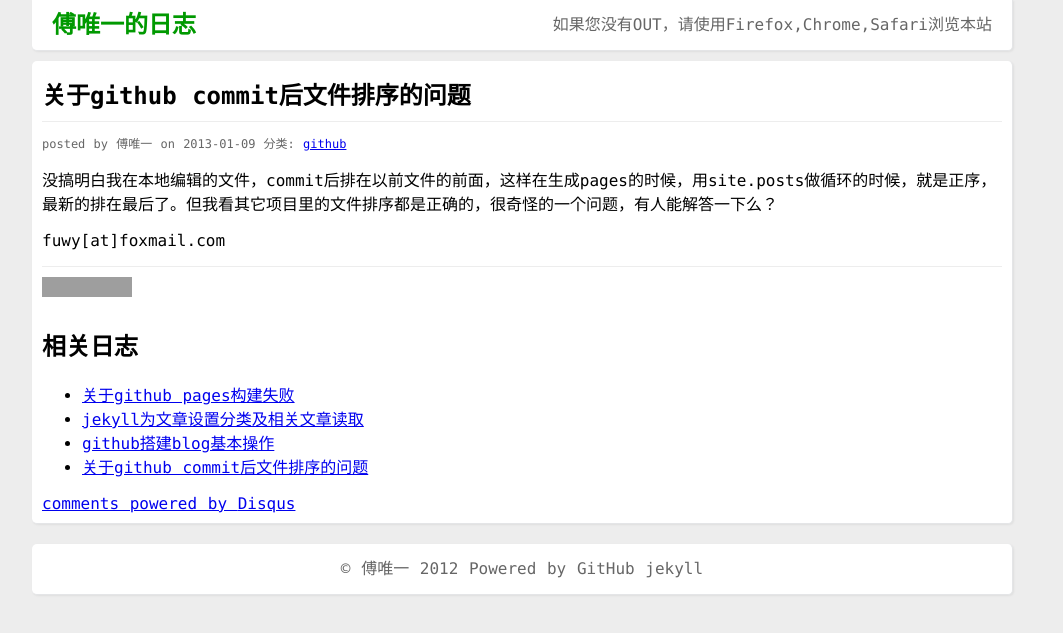
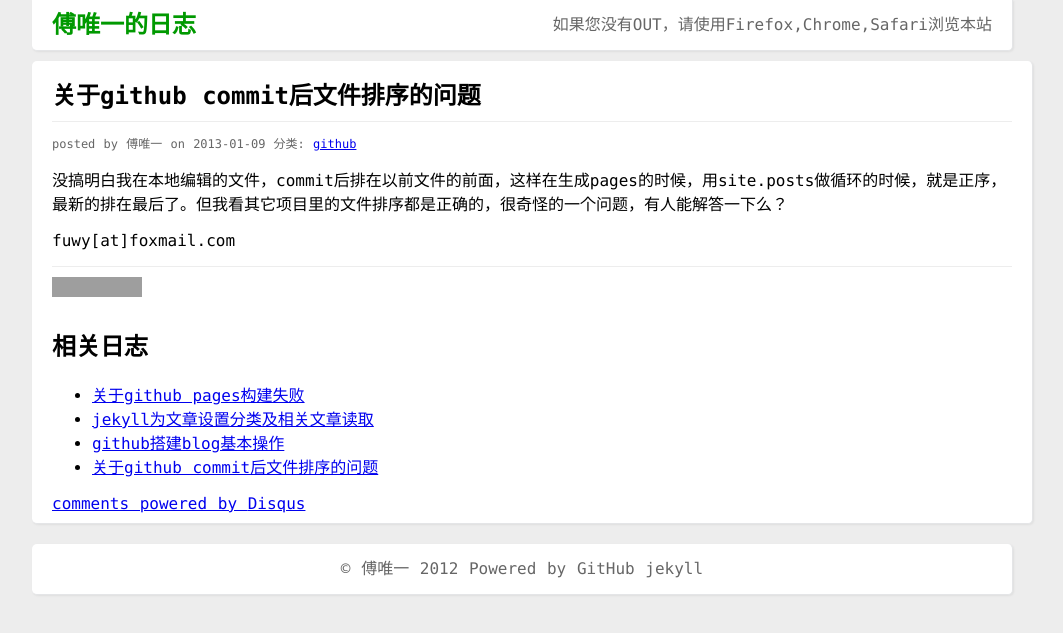
Before and after one commit to yuiitsu/logs, a Jekyll site: the page built from _posts/2013-01-09-about-github-commit.html, in a window 1280 px wide. Shown: the top 633 px of the page, without its empty margins (118-1181 px from the left). Built offline with Jekyll 4.4.1, drawn with Linux system fonts in a browser that asks for light colours; comment, search, counter and statistics services are not loaded; grey boxes are pictures that could not be loaded.

Commit message:
update css

```diff
--- a/css/common.css
+++ b/css/common.css
@@ -37,7 +37,7 @@ h2.first_title a:hover{color:#009900;}
 .links ul li{height:28px;line-height:28px;border-bottom:1px dotted #ededed;float:left;margin-right:10px;}
 .links ul li a{color:#444;text-decoration: none;}
 .links ul li a:hover{color:#009900;}
-.postbox{width:960px;padding:10px;}
+.postbox{width:960px;padding:10px 20px;}
 .post_links{background-color:#ededed;padding:5px;}
 .post_links h3{height:30px;line-height:30px;border-bottom:1px solid #fff;}
 .post_links ul{}
```
Also changed, not shown: 1 other file.
